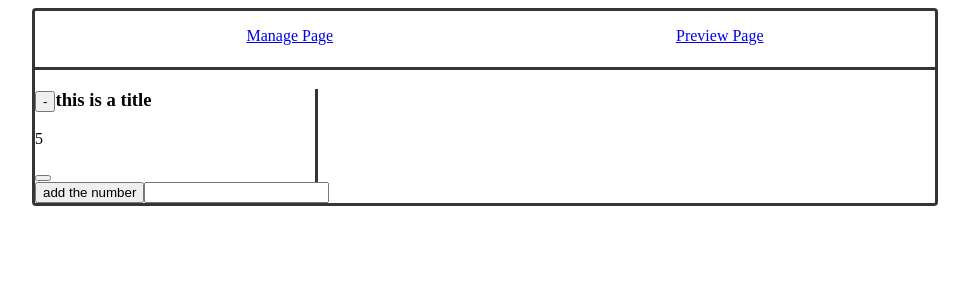
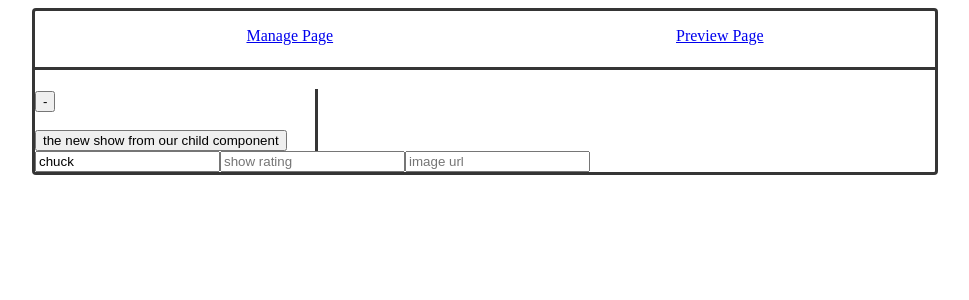
Before and after one commit to AndySouthwick/tvdemoreactpart1, a React (Create React App) app: page / in a window 1280 px wide. Shown: the top 300 px of the page, without its empty margins (155-1124 px from the left). Built offline with nearby package versions, Linux system fonts and the light colour scheme.

Commit message:
tvDemo of the demo

```diff
--- a/src/App.js
+++ b/src/App.js
@@ -9,8 +9,6 @@ function App() {
     <Router>
     <div className="App">
       <div className="content-container">
-
-
       <Navigation/>
       <Route exact path="/" component={ManagePage} />
       <Route path="/preview-page" component={PreviewPage} />
--- a/src/components/sideNav/index.js
+++ b/src/components/sideNav/index.js
@@ -12,16 +12,18 @@ class SideNav extends Component{
     }
 
     render(){
+        console.log(this.props.show)
         return(
             <div className="side-nav">
                 <div>
 
-                <h3>{this.deleteButton()}{this.props.title}</h3>
+                <h3>{this.deleteButton()}</h3>
 
                 </div>
 
-                <p>{this.props.rating}</p>
-                <button onClick={this.clicked}>
+                <p>{this.props.show.rating}</p>
+                <button onClick={()=> {this.props.showClicked('the new show from our child component')}}>
+                the new show from our child component
                 </button>
             </div>
         )
--- a/src/pages/managePage/managePage.js
+++ b/src/pages/managePage/managePage.js
@@ -3,35 +3,67 @@ import SideNav from '../../components/sideNav'
 import PropTypes from 'prop-types'
 class ManagePage extends Component {
     state = {
-        name: '',
-        addNumber: 1
+      show: {
+          name: 'chuck'
+      }
+    }
+    renderShow = (e) => {
+        this.setState({
+            show: {
+                name: e.target.value
+            }
+        })
     }
 
-    deleteClicked = () => {
-        console.log('deleted')
+    createShow = (e) => {
+        this.setState({
+            show: {
+                rating: this.state.show.rating,
+                name: e.target.value,
+                img: this.state.show.img
+            }
+        })
     }
-    addNumber = (number) => {
-        this.state.addNumber++
+    createRatingForShow = (e) => {
+        this.setState({
+            show: {
+                rating: e.target.value,
+                name: this.state.show.name,
+                img: this.state.show.img
+            }
+        })
+    }
 
-       this.setState({
-           addNumber: this.state.addNumber++
-       })
+    updateStateOfShow = (show) => {
+        this.setState({
+            show: {
+                name: show
+            }
+        })
     }
+    createImgUrl = (e) => {
+        this.setState({
+            show: {
+                rating: this.state.show.rating,
+                name: this.state.show.name,
+                img: e.target.value
+            }
+        })
+    }
+    deleteClicked = (name) => {
+        console.log('test', name)
+    }
+
     render(){
         console.log(this.state)
         return(
 
             <div>
                 {this.state.name}
-                <SideNav title={"this is a title"} rating="5" allowDelete={true} click={this.deleteClicked}/>
-
-                <button onClick={()=>{this.addNumber()}}>add the number</button>
-
-                <input type="text"  onChange={(e) => {
-                    this.setState({
-                        name: e.target.value
-                    })
-                }}/>
+                <SideNav show={this.state.show} allowDelete={true} showClicked={this.updateStateOfShow}/>
+                <input type="text" value={this.state.show.name} onChange={(e)=> {this.createShow(e)}} placeholder="Show Name"/>
+                <input type="text"  value={this.state.show.rating} onChange={(e)=> {this.createRatingForShow(e)}} placeholder="show rating"/>
+                <input type="text"  value={this.state.show.img} onChange={(e)=> {this.createImgUrl(e)}} placeholder="image url"/>
             </div>
         )
     }
```
